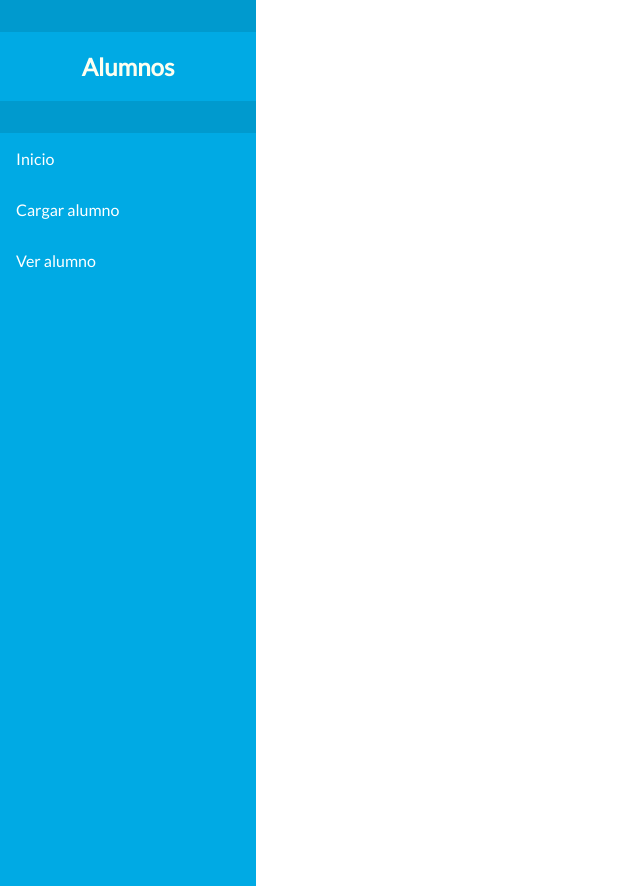
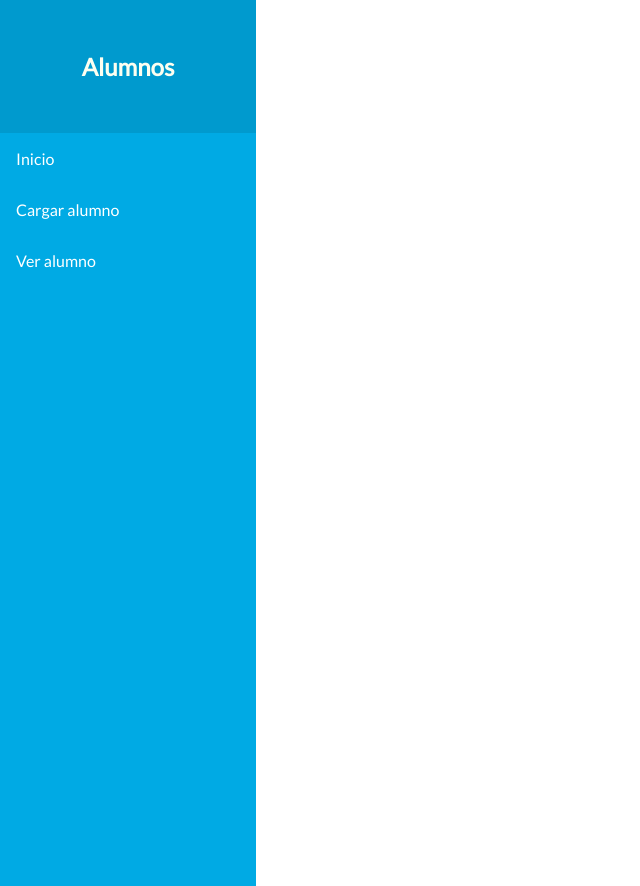
Before and after one commit to hector5bogado/alumnos, a plain HTML site: page index.html in a window 1280 px wide. Shown: the whole page, without its empty margins (0-640 px from the left). Drawn offline with Linux system fonts and the light colour scheme.

Commit message:
se solucionaron un par de bugs visuales

```diff
--- a/index.html
+++ b/index.html
@@ -13,7 +13,7 @@
 <body>
     <nav class="sidebar">
         <div class="sidebar-header">
-            <h1>Alumnos</h1>
+            <h1 class="sidebar-headerTitle">Alumnos</h1>
         </div>
         <ul class="sidebar-items">
             <li class="sidebar-item"><a href="index.html">Inicio</a></li>
```
